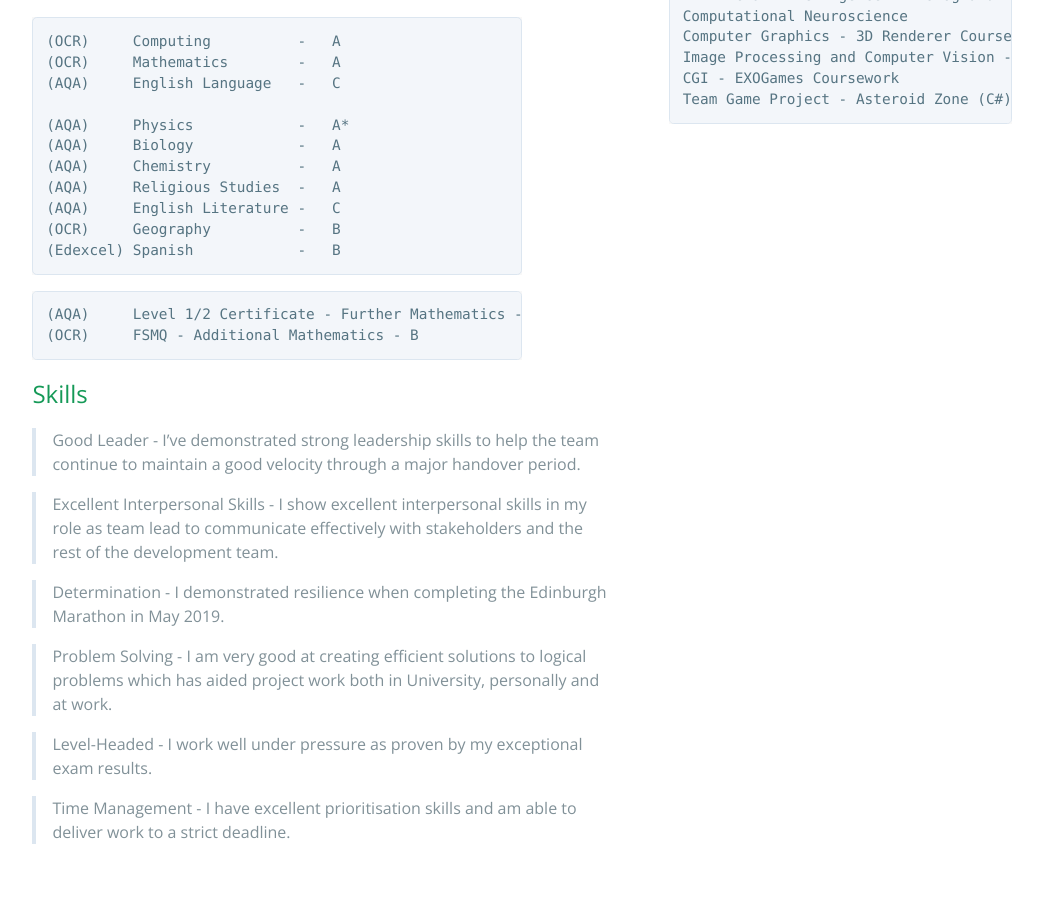
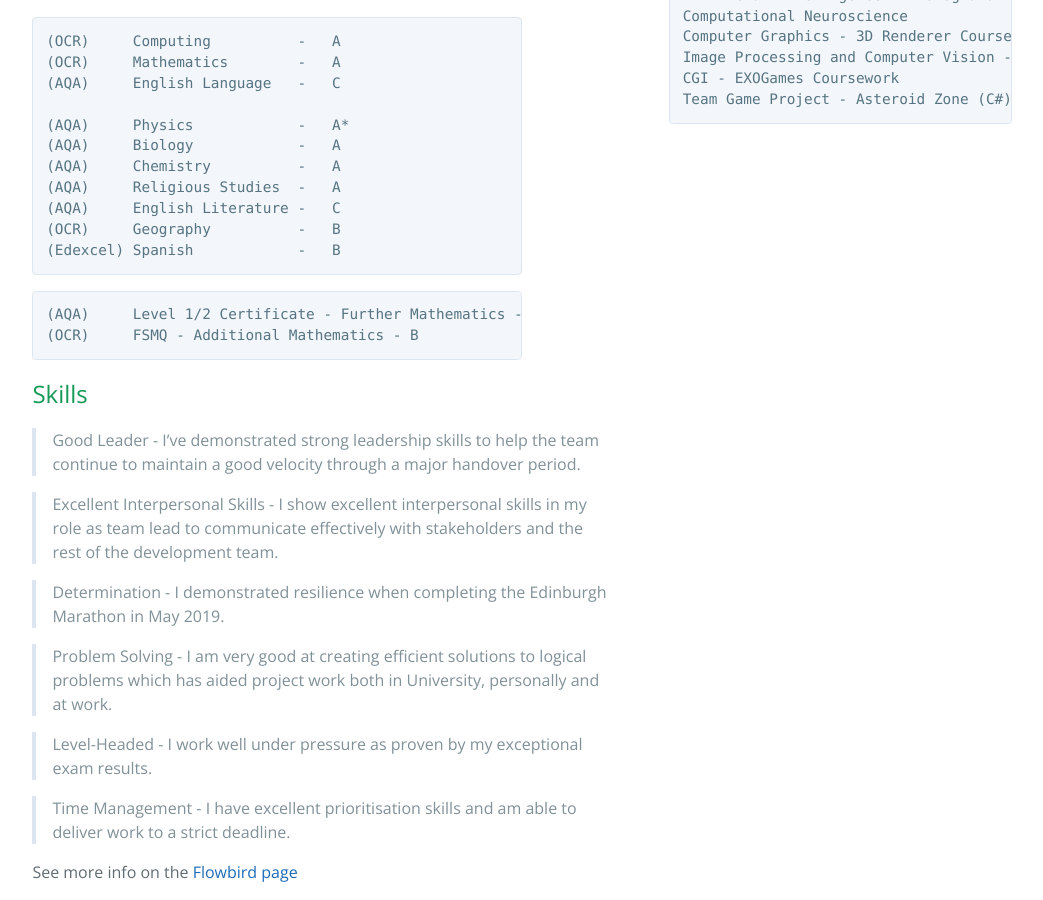
Before and after one commit to Pope10830/Pope10830.github.io, a Jekyll site: the page built from index.md, in a window 1280 px wide and 900 px high, scrolled down 1593 px. Shown: the whole window, without its empty margins (118-1161 px from the left). Built offline with Jekyll 4.4.1, drawn with Linux system fonts in a browser that asks for light colours; before the commit the page ends 2453 px from its top, so only the background shows below that.

Commit message:
Formatting changes

```diff
--- a/index.md
+++ b/index.md
@@ -81,6 +81,8 @@ Computer Science BSc - 2.1
 
 > Time Management                -  I have excellent prioritisation skills and am able to deliver work to a strict deadline.
 
+See more info on the [Flowbird page](flowbird.md)
+
   </div>
   </div>
   <div class="float-child-2" markdown="1">
```
Also changed, not shown: flowbird.md (+1 -0 lines).
